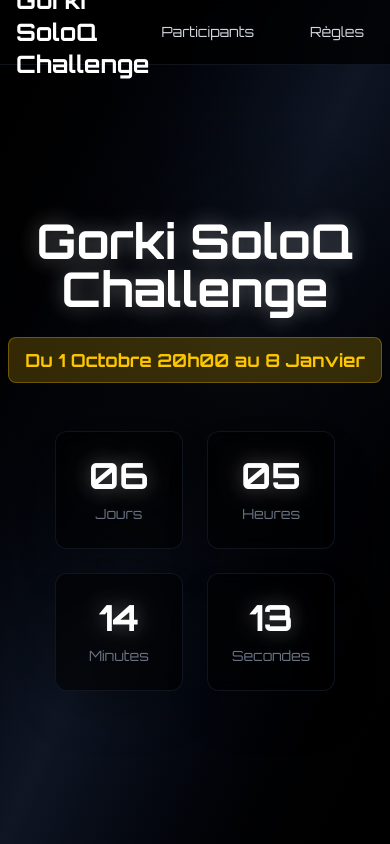
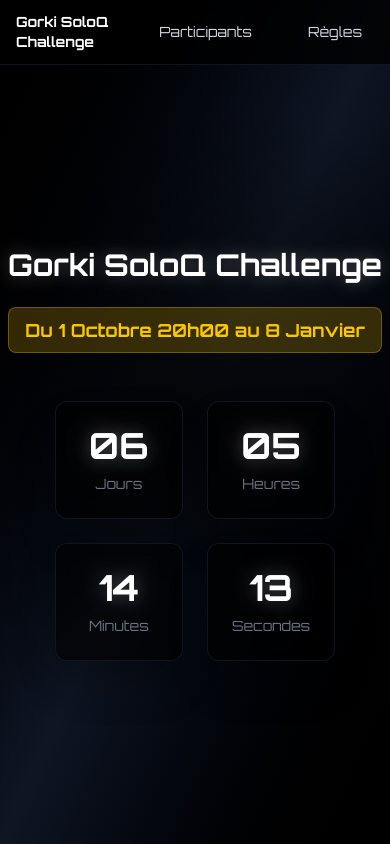
Before and after one commit to Paillard0Celerio0Paul0/gorki, a Next.js app: page / in a window 390 px wide. Built offline with nearby package versions, Linux system fonts and the light colour scheme.

Commit message:
responsive title

```diff
--- a/src/components/Countdown.tsx
+++ b/src/components/Countdown.tsx
@@ -46,7 +46,7 @@ export default function Countdown() {
       <div className="absolute inset-0 bg-[radial-gradient(circle_at_50%_50%,rgba(0,0,0,0.8),transparent_70%)]"></div>
 
       <div className="relative z-10 text-center mb-12">
-        <h1 className="text-5xl md:text-7xl font-bold mb-6 text-white opacity-0 animate-fade-in text-shadow-glow font-dogelica">
+        <h1 className="text-3xl md:text-7xl font-bold mb-6 text-white opacity-0 animate-fade-in text-shadow-glow font-dogelica">
           Gorki SoloQ Challenge
         </h1>
         <div className="opacity-0 animate-fade-in-delay">
--- a/src/components/Navigation.tsx
+++ b/src/components/Navigation.tsx
@@ -11,7 +11,7 @@ export default function Navigation() {
       <div className="max-w-7xl mx-auto px-4 sm:px-6 lg:px-8">
         <div className="flex items-center justify-between h-16">
           <div className="flex items-center">
-            <Link href="/" className="text-2xl font-bold text-white font-dogelica">
+            <Link href="/" className="text-sm lg:text-2xl font-bold text-white font-dogelica">
               Gorki SoloQ Challenge
             </Link>
           </div>
```
